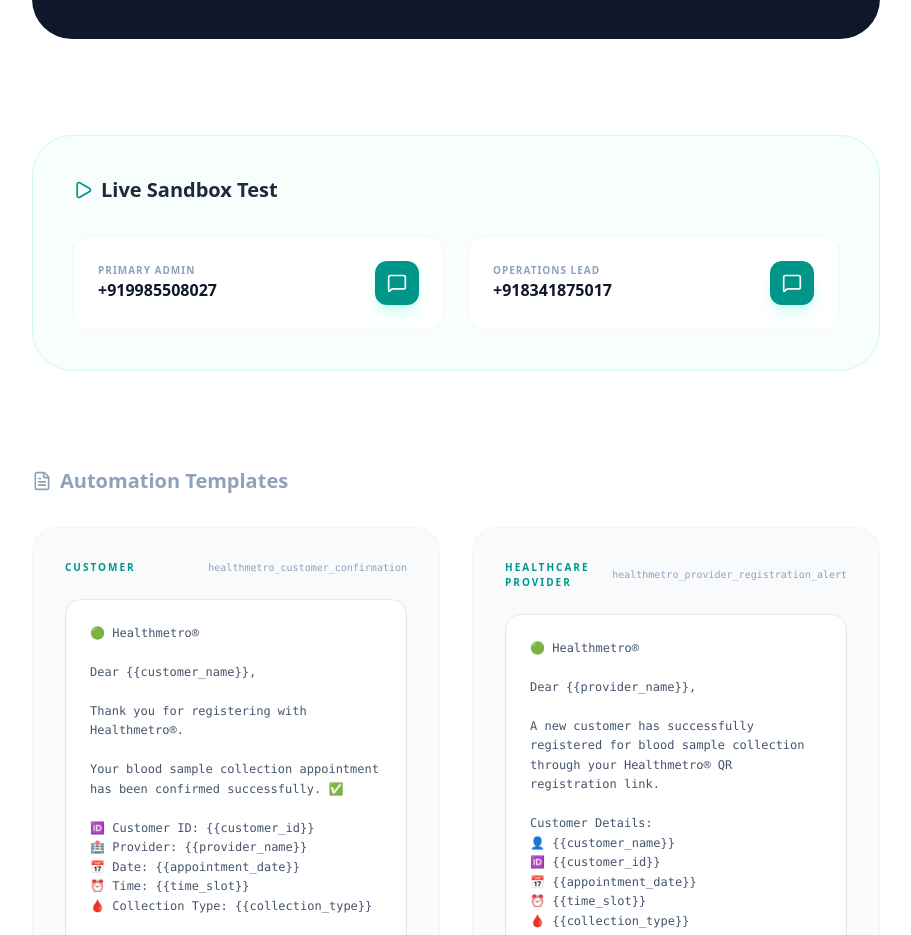
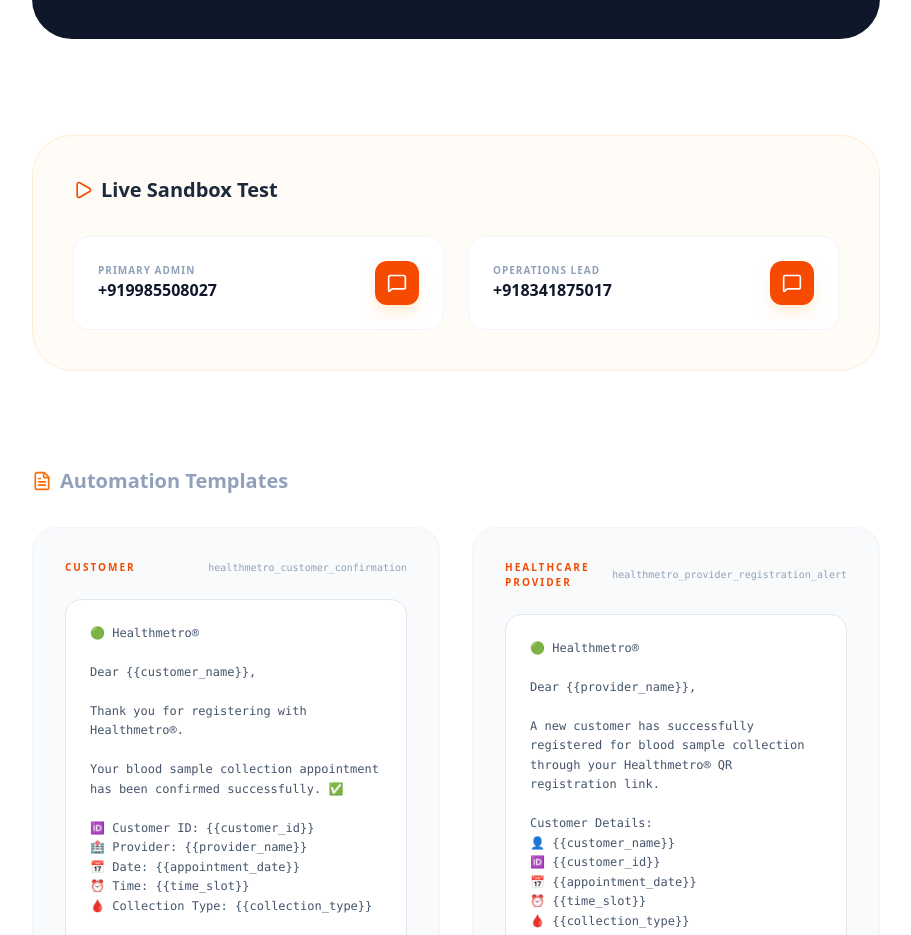
Before and after one commit to Rythamo8055/Health-Metro-Mono, a Next.js app in the folder healthmetro-admin/: page /presentation/whatsapp in a window 1280 px wide. Shown: the part 1000-1935 px from the top of the page, without its empty margins (184-1095 px from the left). Built offline with nearby package versions, Linux system fonts and the light colour scheme.

Commit message:
style: apply brand orange (#d97234) accents to presentation pages

```diff
--- a/healthmetro-admin/app/presentation/page.tsx
+++ b/healthmetro-admin/app/presentation/page.tsx
@@ -156,10 +156,10 @@
                 transition={{ delay: idx * 0.1 }}
                 className="relative group bg-slate-50/50 border border-slate-100 p-8 rounded-[2.5rem] hover:bg-white transition-all duration-500 hover:shadow-xl hover:shadow-slate-100"
               >
-                <div className="w-14 h-14 rounded-2xl bg-white flex items-center justify-center mb-6 text-teal-600 border border-slate-100 shadow-sm">
+                <div className="w-14 h-14 rounded-2xl bg-white flex items-center justify-center mb-6 text-[#d97234] border border-slate-100 shadow-sm">
                   {step.icon}
                 </div>
-                <span className="text-[10px] font-black text-teal-700 tracking-[0.4em] mb-3 uppercase opacity-50">{step.tag}</span>
+                <span className="text-[10px] font-black text-[#d97234] tracking-[0.4em] mb-3 uppercase opacity-50">{step.tag}</span>
                 <h3 className="font-bold text-lg mb-3 text-slate-900">{step.title}</h3>
                 <p className="text-sm text-slate-500 leading-relaxed font-medium">
                   {step.description}
--- a/healthmetro-admin/app/presentation/whatsapp/page.tsx
+++ b/healthmetro-admin/app/presentation/whatsapp/page.tsx
@@ -176,9 +176,9 @@
         </section>
 
         {/* ⚡ LIVE TRIGGER SECTION */}
-        <section className="mb-24 p-10 bg-teal-50/50 border border-teal-100 rounded-[2.5rem]">
+        <section className="mb-24 p-10 bg-orange-50/50 border border-orange-100 rounded-[2.5rem]">
           <h2 className="text-xl font-black mb-8 flex items-center gap-2">
-            <Play className="w-5 h-5 text-teal-600" /> Live Sandbox Test
+            <Play className="w-5 h-5 text-orange-600" /> Live Sandbox Test
           </h2>
           <div className="grid md:grid-cols-2 gap-6">
             {sandboxNumbers.map((sb, i) => (
@@ -190,7 +190,7 @@
                 <button
                   onClick={() => triggerTest(sb.number)}
                   disabled={!!loading}
-                  className="p-3 bg-teal-600 hover:bg-teal-700 text-white rounded-xl shadow-lg shadow-teal-100 transition-all disabled:opacity-50"
+                  className="p-3 bg-orange-600 hover:bg-orange-700 text-white rounded-xl shadow-lg shadow-orange-100 transition-all disabled:opacity-50"
                 >
                   {loading === sb.number ? <Loader2 className="w-5 h-5 animate-spin" /> : <MessageSquare className="w-5 h-5" />}
                 </button>
@@ -207,13 +207,13 @@
         {/* 📝 TEMPLATE PREVIEW (MATCHING 10.AUTOMATIONS.MD) */}
         <section className="mb-24">
           <h2 className="text-xl font-black mb-8 flex items-center gap-2 text-slate-400">
-            <FileText className="w-5 h-5" /> Automation Templates
+            <FileText className="w-5 h-5 text-orange-500" /> Automation Templates
           </h2>
           <div className="grid md:grid-cols-2 gap-8">
             {templates.map((tpl, i) => (
               <div key={i} className="bg-slate-50 border border-slate-100 rounded-3xl p-8">
                 <div className="flex items-center justify-between mb-6">
-                  <div className="text-[10px] font-black text-teal-600 uppercase tracking-[0.2em]">{tpl.recipient}</div>
+                  <div className="text-[10px] font-black text-orange-600 uppercase tracking-[0.2em]">{tpl.recipient}</div>
                   <div className="text-[10px] font-mono text-slate-400">{tpl.name}</div>
                 </div>
                 <div className="bg-white p-6 rounded-2xl border border-slate-200 text-xs font-mono text-slate-600 leading-relaxed whitespace-pre-wrap">
```
